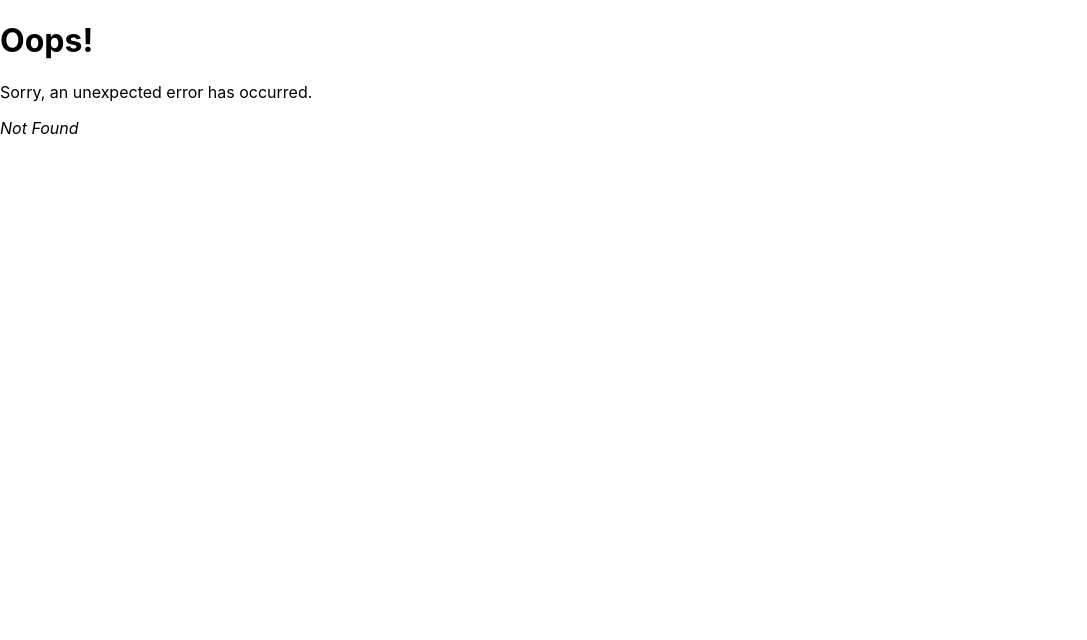
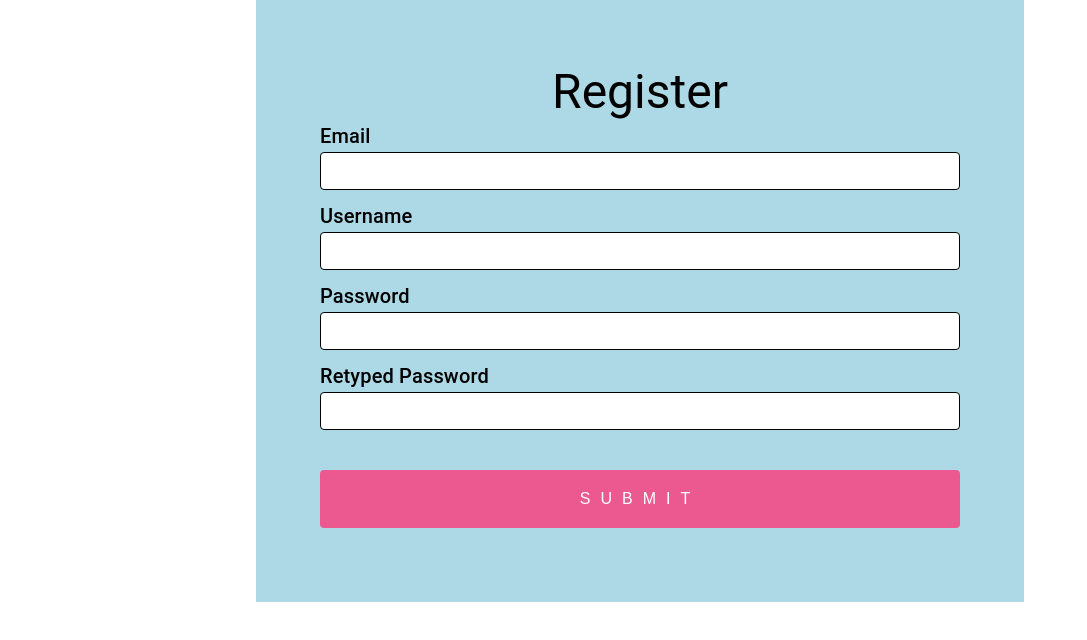
Before and after one commit to TNKStore/AWAD-19KTPM3-Project, a React (Create React App) app in the folder client/: page /register in a window 1280 px wide. Before the commit this address had no page. Shown: the top 640 px of the page, without its empty margins (0-1087 px from the left). Built offline with nearby package versions, Linux system fonts and the light colour scheme.

Commit message:
Init Login and Register pages
- Create functionalities of Login and Register pages with react-hook-form
- Add some basic constraints in forms

```diff
--- a/client/src/index.css
+++ b/client/src/index.css
@@ -13,8 +13,10 @@ code {
 }
 
 form {
-  max-width: 500px;
+  background: lightblue;
+  max-width: 50%;
   margin: 0 auto;
+  padding: 5%;
 }
 
 input {
@@ -22,7 +24,7 @@ input {
   box-sizing: border-box;
   width: 100%;
   border-radius: 4px;
-  border: 1px solid white;
+  border: 1px solid black;
   padding: 10px 15px;
   margin-bottom: 10px;
   font-size: 14px;
--- a/client/src/pages/login.jsx
+++ b/client/src/pages/login.jsx
@@ -1,29 +1,48 @@
 /* eslint-disable react/jsx-props-no-spreading */
 
 import React from "react";
-import { Container } from "@mui/material";
+import { Box, Typography } from "@mui/material";
 import { useForm } from "react-hook-form";
-import { useNavigate } from "react-router-dom";
+import { Link, useNavigate } from "react-router-dom";
 
-export default function FormWithoutHookForm() {
+export default function LoginPage() {
   const { register, handleSubmit } = useForm();
 
   const navigate = useNavigate();
-  const onSubmit = () => {
-    navigate("/", { state: { username: "Khue", password: "191201" } });
+  const onSubmit = (data) => {
+    navigate("/", { state: data });
   };
 
   return (
-    <Container sx={{ bgcolor: "lightblue", border: 2 }}>
+    <Box sx={{ maxWidth: "xs" }}>
       <form onSubmit={handleSubmit(onSubmit)}>
-        <input {...register("firstName")} />
-        <select {...register("gender")}>
-          <option value="female">female</option>
-          <option value="male">male</option>
-          <option value="other">other</option>
-        </select>
+        <Typography
+          variant="h3"
+          component="div"
+          align="center"
+          sx={{ flexGrow: 1 }}
+        >
+          Login
+        </Typography>
+        <Typography variant="h6" component="div" sx={{ flexGrow: 1 }}>
+          Username
+        </Typography>
+        <input {...register("username", { required: "Required" })} />
+        <Typography variant="h6" component="div" sx={{ flexGrow: 1 }}>
+          Password
+        </Typography>
+        <input {...register("password", { required: "Required" })} />
         <input type="submit" />
+        <div className="row">
+          <Typography variant="h7" sx={{ flexGrow: 1 }}>
+            If you do not have an account,
+          </Typography>
+          <span> </span>
+          <Link variant="h7" to="/register">
+            click here
+          </Link>
+        </div>
       </form>
-    </Container>
+    </Box>
   );
 }
--- /dev/null
+++ b/client/src/pages/register.jsx
@@ -0,0 +1,74 @@
+/* eslint-disable react/jsx-props-no-spreading */
+
+import React from "react";
+import { Box, Typography } from "@mui/material";
+import { useForm } from "react-hook-form";
+import { useNavigate } from "react-router-dom";
+
+export default function RegisterPage() {
+  const {
+    register,
+    handleSubmit,
+    watch,
+    formState: { errors }
+  } = useForm();
+
+  const navigate = useNavigate();
+  const onSubmit = (data) => {
+    navigate("/", { state: data });
+  };
+
+  const watchPassword = watch("password");
+
+  return (
+    <Box sx={{ maxWidth: "xs" }}>
+      <form onSubmit={handleSubmit(onSubmit)}>
+        <Typography
+          variant="h3"
+          component="div"
+          align="center"
+          sx={{ flexGrow: 1 }}
+        >
+          Register
+        </Typography>
+        <Typography variant="h6" component="div" sx={{ flexGrow: 1 }}>
+          Email
+        </Typography>
+        <input {...register("email", { required: "Required" })} />
+        {errors.email && <span>{errors.email.message}</span>}
+        <Typography variant="h6" component="div" sx={{ flexGrow: 1 }}>
+          Username
+        </Typography>
+        <input {...register("username", { required: "Required" })} />
+        {errors.username && <span>{errors.username.message}</span>}
+        <Typography variant="h6" component="div" sx={{ flexGrow: 1 }}>
+          Password
+        </Typography>
+        <input
+          {...register("password", {
+            required: "Required",
+            minLength: {
+              value: 8,
+              message: "Password must be at least 8 character length"
+            }
+          })}
+        />
+        {errors.password && <span>{errors.password.message}</span>}
+        <Typography variant="h6" component="div" sx={{ flexGrow: 1 }}>
+          Retyped Password
+        </Typography>
+        <input
+          {...register("passwordRetyped", {
+            required: "Required",
+            validate: (value) =>
+              value === watchPassword || "Password does not match"
+          })}
+        />
+        {errors.passwordRetyped && (
+          <span>{errors.passwordRetyped.message}</span>
+        )}
+        <input type="submit" />
+      </form>
+    </Box>
+  );
+}
```
Also changed, not shown: client/src/index.jsx (+7 -2 lines).
